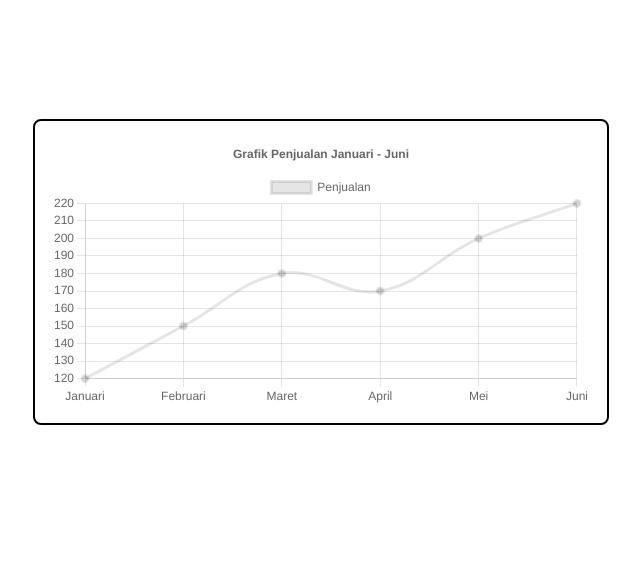
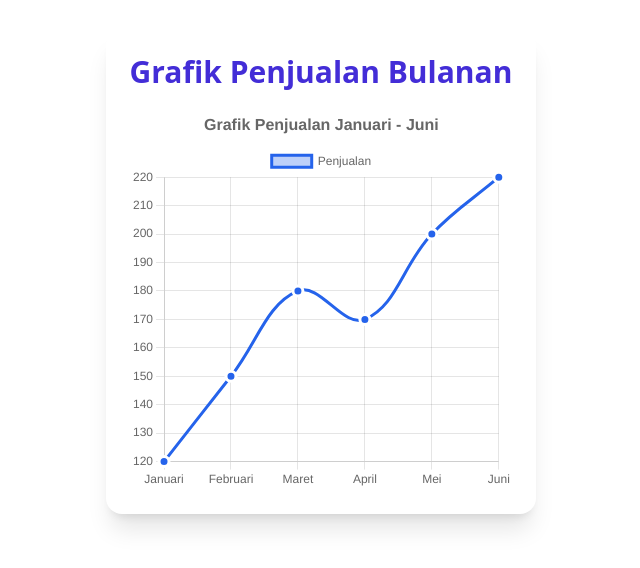
Before and after one commit to siswantoismail/junior-web, a React (Vite) app: page /grafik in a window 1280 px wide. Shown: the part 128-696 px from the top of the page, without its empty margins (319-959 px from the left). Built offline with nearby package versions, Linux system fonts and the light colour scheme.

Commit message:
project selesai

```diff
--- a/src/Documents/Fragments/FormInput.jsx
+++ b/src/Documents/Fragments/FormInput.jsx
@@ -6,14 +6,12 @@ export default function InputProduct() {
   const [stok, setStok] = useState("");
   const [kategori, setKategori] = useState("");
 
-  // Refs untuk fokus
   const namaRef = useRef(null);
   const hargaRef = useRef(null);
   const stokRef = useRef(null);
   const kategoriRef = useRef(null);
 
   const handleSave = () => {
-    // Validasi input + fokus otomatis
     if (!nama) {
       alert("Data belum lengkap!");
       namaRef.current.focus();
@@ -56,9 +54,10 @@ export default function InputProduct() {
   };
 
   return (
-    <div className="w-xl border-2 rounded-lg bg-gray-300 mt-6 p-4 font-serif text-2xl shadow-2xl shadow-gray-400">
+    <div className="w-full max-w-xl mx-auto border-2 font-serif rounded-xl bg-gray-300 mt-6 p-4 sm:p-6 shadow-xl">
       <Judul />
 
+      <div className="space-y-4 mt-4">
         <Input
           label="Nama Produk"
           id="nama"
@@ -91,19 +90,23 @@ export default function InputProduct() {
 
         <Button handleSave={handleSave} />
       </div>
+    </div>
   );
 }
 
 function Input({ label, id, value, onChange, inputRef }) {
   return (
     <div>
-      <label htmlFor={id} className="text-xl mt-4 mb-2 block">
+      <label
+        htmlFor={id}
+        className="text-lg sm:text-xl font-semibold block mb-1"
+      >
         {label}
       </label>
       <input
         id={id}
         ref={inputRef}
-        className="bg-white w-full p-2 rounded-lg"
+        className="bg-white w-full p-2 rounded-lg text-base sm:text-lg"
         type="text"
         value={value}
         onChange={(e) => onChange(e.target.value)}
@@ -115,10 +118,12 @@ function Input({ label, id, value, onChange, inputRef }) {
 function Dropdown({ value, onChange, dropdownRef }) {
   return (
     <div>
-      <label className="text-xl mt-4 mb-2 block">Kategori Produk</label>
+      <label className="text-lg sm:text-xl font-semibold block mb-1">
+        Kategori Produk
+      </label>
       <select
         ref={dropdownRef}
-        className="bg-white w-full p-2 rounded-lg"
+        className="bg-white w-full p-2 rounded-lg text-base sm:text-lg"
         value={value}
         onChange={(e) => onChange(e.target.value)}
       >
@@ -132,14 +137,18 @@ function Dropdown({ value, onChange, dropdownRef }) {
 }
 
 function Judul() {
-  return <h1 className="font-bold text-2xl">Input Produk Baru</h1>;
+  return (
+    <h1 className="font-bold text-2xl sm:text-3xl text-center">
+      Input Produk Baru
+    </h1>
+  );
 }
 
 function Button({ handleSave }) {
   return (
     <button
       onClick={handleSave}
-      className="bg-blue-600 m-3 p-3 w-lg rounded-lg text-gray-100 font-bold hover:bg-blue-800"
+      className="bg-blue-600 w-full sm:w-full p-3 rounded-lg text-white font-bold hover:bg-blue-800 transition"
     >
       Simpan Produk
     </button>
--- a/src/Documents/Fragments/FormNilai.jsx
+++ b/src/Documents/Fragments/FormNilai.jsx
@@ -39,7 +39,8 @@ export default function FormNilai() {
   };
 
   return (
-    <div className="max-w-xl mx-auto mt-10 p-6 bg-gray-200 rounded-xl font-serif shadow-2xl shadow-gray-400">
+    <div className="min-h-screen flex items-center justify-center px-3">
+      <div className="max-w-xl w-full p-6 bg-gray-200 rounded-xl font-serif shadow-2xl shadow-gray-400">
         <h1 className="text-2xl font-bold mb-5 text-center">
           Program Penilaian Ujian
         </h1>
@@ -85,7 +86,7 @@ export default function FormNilai() {
 
         {/* Tabel Hasil */}
         {rata !== null && (
-        <div className="mt-6">
+          <div className="mt-6 overflow-x-auto">
             <h2 className="text-xl font-bold mb-2">Hasil Perhitungan</h2>
 
             <table className="w-full table-auto border-collapse border border-gray-600">
@@ -113,5 +114,6 @@ export default function FormNilai() {
           </div>
         )}
       </div>
+    </div>
   );
 }
--- a/src/Documents/Fragments/GrafikPenjualan.jsx
+++ b/src/Documents/Fragments/GrafikPenjualan.jsx
@@ -29,31 +29,47 @@ export default function InputGrafik() {
         data: [120, 150, 180, 170, 200, 220],
         tension: 0.4,
         borderWidth: 3,
+        borderColor: "rgb(37, 99, 235)",
+        backgroundColor: "rgba(37, 99, 235, 0.3)",
+        pointBackgroundColor: "rgb(37, 99, 235)",
+        pointBorderColor: "#fff",
+        pointRadius: 5,
       },
     ],
   };
 
   const options = {
     responsive: true,
+    maintainAspectRatio: false, // supaya grafik menyesuaikan kontainer
     plugins: {
-      legend: {
-        display: true,
-      },
+      legend: { display: true },
       title: {
         display: true,
         text: "Grafik Penjualan Januari - Juni",
+        font: { size: 16 },
+      },
+    },
+    scales: {
+      y: {
+        ticks: { font: { size: 12 } },
+      },
+      x: {
+        ticks: { font: { size: 12 } },
       },
     },
   };
 
   return (
-    <div className=" w-xl border-2 rounded-lg p-4 font-serif">
-      {/* <Judul /> */}
-      <Line data={data} options={options} />
+    <div className="min-h-screen  from-blue-100 to-indigo-200 p-4 flex justify-center items-center">
+      <div className="w-full max-w-3xl bg-white shadow-xl rounded-2xl p-4 md:p-6">
+        <h1 className="text-center text-2xl md:text-3xl font-bold mb-4 text-indigo-700">
+          Grafik Penjualan Bulanan
+        </h1>
+
+        <div className="relative h-64 md:h-96">
+          <Line data={data} options={options} />
+        </div>
+      </div>
     </div>
   );
 }
-
-function Judul() {
-  return <h1 className="font-bold  text-2xl">Input Produk Baru</h1>;
-}
--- a/src/Documents/Fragments/TotalBelanja.jsx
+++ b/src/Documents/Fragments/TotalBelanja.jsx
@@ -34,7 +34,7 @@ export default function TotalBelanja() {
   };
 
   return (
-    <div className="max-w-2xl p-6 bg-gray-100 rounded-xl shadow-lg font-serif">
+    <div className="max-w-2xl p-6 bg-gray-100 rounded-xl shadow-lg font-serif justify-center mx-auto mt-10">
       <h1 className="text-2xl font-bold mb-5">Hitung Total Belanja</h1>
 
       {/* FORM INPUT */}
--- a/src/pages/belanjaan.jsx
+++ b/src/pages/belanjaan.jsx
@@ -2,7 +2,7 @@ import TotalBelanja from "../Documents/Fragments/TotalBelanja";
 
 export default function Belanjaan() {
   return (
-    <div className="justify-center items-center flex min-h-screen">
+    <div>
       <TotalBelanja />
     </div>
   );
```
Lines whose indentation alone changed are shown as unchanged.
